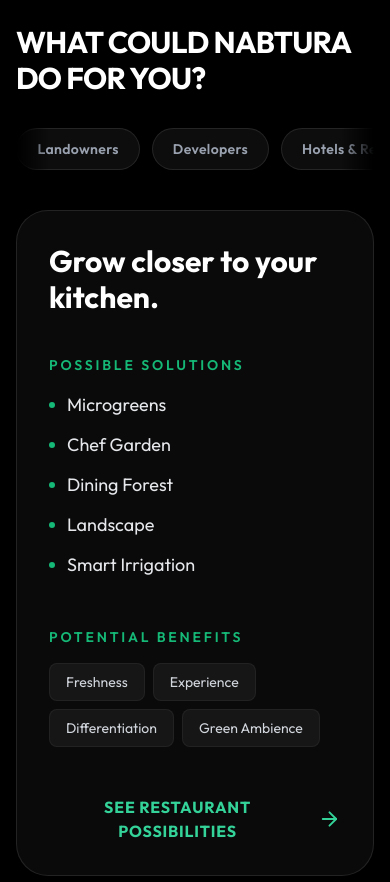
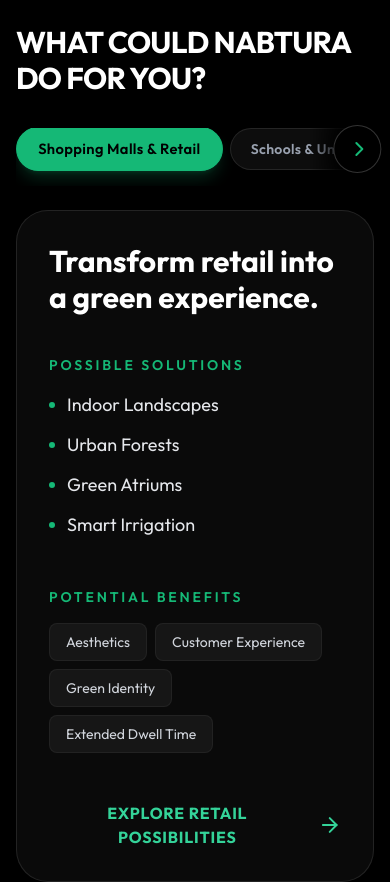
Before and after one commit to Knoweb/Nabtura-web, a Next.js app in the folder frontend/: page / in a window 390 px wide. Shown: the part 6540-7422 px from the top of the page. Built offline with nearby package versions, Linux system fonts and the light colour scheme.

Commit message:
chore: cleanup code

```diff
--- a/frontend/src/components/home/WhoWeServe.tsx
+++ b/frontend/src/components/home/WhoWeServe.tsx
@@ -128,17 +128,23 @@
   const [isHovered, setIsHovered] = useState(false);
 
   useEffect(() => {
-    if (!scrollRef.current || isHovered) return;
+    if (isHovered) return;
     const interval = setInterval(() => {
-      if (scrollRef.current) {
-        const { scrollLeft, scrollWidth, clientWidth } = scrollRef.current;
-        if (scrollLeft + clientWidth >= scrollWidth - 10) {
-          scrollRef.current.scrollTo({ left: 0, behavior: "smooth" });
-        } else {
-          scrollRef.current.scrollBy({ left: 200, behavior: "smooth" });
+      setActiveAudience((current) => {
+        const currentIndex = audiences.findIndex(a => a.id === current);
+        const nextIndex = (currentIndex + 1) % audiences.length;
+
+        if (scrollRef.current) {
+          const buttons = scrollRef.current.querySelectorAll('button');
+          if (buttons[nextIndex]) {
+             // Scroll the next button into view centrally
+             buttons[nextIndex].scrollIntoView({ behavior: 'smooth', block: 'nearest', inline: 'center' });
+          }
         }
-      }
-    }, 3000);
+
+        return audiences[nextIndex].id;
+      });
+    }, 4000); // 4 seconds per slide
     return () => clearInterval(interval);
   }, [isHovered]);
 
@@ -167,17 +173,9 @@
             onMouseEnter={() => setIsHovered(true)}
             onMouseLeave={() => setIsHovered(false)}
           >
-            {/* Left Scroll Button */}
-            <button
-              onClick={() => scroll("left")}
-              className="absolute left-0 z-20 w-10 h-10 rounded-full bg-black/80 flex items-center justify-center text-white border border-white/20 shadow-lg hover:bg-nabtura-green hover:text-black transition-colors -ml-2 opacity-0 group-hover/scroll:opacity-100 hidden md:flex"
-            >
-              <ChevronLeft className="w-5 h-5" />
-            </button>
-
             <div
               ref={scrollRef}
-              className="flex overflow-x-auto gap-3 pb-4 snap-x w-full px-2"
+              className="flex overflow-x-auto gap-3 pb-4 snap-x w-full pr-12"
               style={{ scrollbarWidth: 'none', msOverflowStyle: 'none' }}
             >
               <style dangerouslySetInnerHTML={{__html: `
@@ -198,17 +196,22 @@
               ))}
             </div>
 
-            {/* Right Scroll Button */}
-            <button
-              onClick={() => scroll("right")}
-              className="absolute right-0 z-20 w-10 h-10 rounded-full bg-black/80 flex items-center justify-center text-white border border-white/20 shadow-lg hover:bg-nabtura-green hover:text-black transition-colors -mr-2 opacity-0 group-hover/scroll:opacity-100 hidden md:flex"
-            >
-              <ChevronRight className="w-5 h-5" />
-            </button>
+            {/* Always visible Right Scroll Button */}
+            <div className="absolute right-0 z-20 pb-4">
+              <motion.button
+                onClick={() => scroll("right")}
+                animate={{ x: [0, 8, 0] }}
+                transition={{ repeat: Infinity, duration: 2, ease: "easeInOut" }}
+                whileHover={{ scale: 1.1 }}
+                whileTap={{ scale: 0.9 }}
+                className="w-12 h-12 rounded-full bg-black flex items-center justify-center text-nabtura-green border border-white/20 shadow-[0_0_20px_rgba(0,0,0,0.9)] hover:bg-nabtura-green hover:text-black transition-colors"
+              >
+                <ChevronRight className="w-6 h-6 ml-1" />
+              </motion.button>
+            </div>
 
-            {/* Optional gradient fade on edges to indicate scrolling */}
-            <div className="absolute left-0 top-0 bottom-4 w-8 bg-gradient-to-r from-black to-transparent pointer-events-none z-10" />
-            <div className="absolute right-0 top-0 bottom-4 w-8 bg-gradient-to-l from-black to-transparent pointer-events-none z-10" />
+            {/* Gradient fade on right edge to indicate scrolling */}
+            <div className="absolute right-0 top-0 bottom-4 w-16 bg-gradient-to-l from-black via-black/80 to-transparent pointer-events-none z-10" />
           </div>
 
           {/* Bottom Section: Dynamic Content */}
--- a/frontend/src/components/layout/Header.tsx
+++ b/frontend/src/components/layout/Header.tsx
@@ -4,11 +4,13 @@
 import { Menu, X, ChevronDown, Sprout, Droplets, TreePine, Globe2, ArrowRight } from "lucide-react";
 import { useState, useEffect } from "react";
 import { motion, AnimatePresence } from "framer-motion";
+import { usePathname } from "next/navigation";
 
 export default function Header() {
   const [isMobileMenuOpen, setIsMobileMenuOpen] = useState(false);
-  const [activeMenu, setActiveMenu] = useState<string | null>(null);
   const [isScrolled, setIsScrolled] = useState(false);
+  const pathname = usePathname();
+  const [activeHash, setActiveHash] = useState("");
 
   useEffect(() => {
     const handleScroll = () => setIsScrolled(window.scrollY > 20);
@@ -16,43 +18,55 @@
     return () => window.removeEventListener("scroll", handleScroll);
   }, []);
 
-  const solutionsMenu = [
-    {
-      title: "GROW FOOD",
-      icon: Sprout,
-      color: "text-nabtura-light-green",
-      links: [
-        { name: "Nabtura Smart Greenhouses", href: "/solutions/smart-greenhouses" },
-        { name: "Nabtura Smart Microgreens", href: "/solutions/smart-microgreens" }
-      ]
-    },
-    {
-      title: "MANAGE WATER",
-      icon: Droplets,
-      color: "text-nabtura-blue",
-      links: [
-        { name: "Nabtura Smart Irrigation", href: "/solutions/smart-irrigation" }
-      ]
-    },
-    {
-      title: "CREATE GREEN",
-      icon: TreePine,
-      color: "text-nabtura-green",
-      links: [
-        { name: "Nabtura Landscapes", href: "/solutions/landscapes" },
-        { name: "Nabtura Urban Forests", href: "/solutions/urban-forests" },
-        { name: "Nabtura Desert Greening", href: "/solutions/desert-greening" }
-      ]
-    },
-    {
-      title: "TRANSFORM ENVIRONMENTS",
-      icon: Globe2,
-      color: "text-nabtura-sand",
-      links: [
-        { name: "Nabtura Environmental Projects", href: "/solutions/environmental-projects" }
-      ]
+  useEffect(() => {
+    // Update active hash based on scrolling
+    const handleHash = () => setActiveHash(window.location.hash);
+    handleHash();
+    window.addEventListener("hashchange", handleHash);
+
+    const observer = new IntersectionObserver(
+      (entries) => {
+        entries.forEach((entry) => {
+          if (entry.isIntersecting) {
+            setActiveHash(`#${entry.target.id}`);
+          }
+        });
+      },
+      { rootMargin: "-100px 0px -80% 0px" } // Triggers when section passes top 100px
+    );
+
+    // Delay slightly to ensure DOM is ready
+    setTimeout(() => {
+      const sections = document.querySelectorAll("section[id]");
+      sections.forEach((section) => observer.observe(section));
+    }, 500);
+
+    return () => {
+      window.removeEventListener("hashchange", handleHash);
+      observer.disconnect();
+    };
+  }, [pathname]);
+
+  const navLinks = [
+    { name: "HOME", href: "/" },
+    { name: "SOLUTIONS", href: "/solutions" },
+    { name: "WHO WE SERVE", href: "/#who-we-serve" },
+    { name: "WORK WITH NABTURA", href: "/#how-we-work" },
+    { name: "POSSIBILITIES", href: "/possibilities" },
+    { name: "ABOUT", href: "/about" },
+    { name: "CONTACT", href: "/contact" },
+  ];
+
+  const checkIsActive = (href: string) => {
+    if (href.startsWith("/#")) {
+      const hash = href.substring(1);
+      return pathname === "/" && activeHash === hash;
     }
-  ];
+    if (href === "/") {
+      return pathname === "/" && (!activeHash || activeHash === "#hero" || activeHash === "");
+    }
+    return pathname.startsWith(href);
+  };
 
   return (
     <header className={`fixed top-0 w-full z-50 transition-all duration-300 ${
@@ -70,36 +84,42 @@
           {/* Desktop Navigation & CTA */}
           <div className="hidden xl:flex items-center gap-6">
             <nav className="flex items-center gap-6">
-              <Link href="/" className="text-xs font-bold tracking-wider text-gray-300 hover:text-white transition-colors uppercase whitespace-nowrap">
-                HOME
-              </Link>
-
-              <Link href="/solutions" className="text-xs font-bold tracking-wider text-gray-300 hover:text-white transition-colors uppercase whitespace-nowrap">
-                SOLUTIONS
-              </Link>
-
-              <Link href="/#who-we-serve" className="text-xs font-bold tracking-wider text-gray-300 hover:text-white transition-colors uppercase whitespace-nowrap">
-                WHO WE SERVE
-              </Link>
-              <Link href="/#how-we-work" className="text-xs font-bold tracking-wider text-gray-300 hover:text-white transition-colors uppercase whitespace-nowrap">
-                WORK WITH NABTURA
-              </Link>
-              <Link href="/possibilities" className="text-xs font-bold tracking-wider text-gray-300 hover:text-white transition-colors uppercase whitespace-nowrap">
-                POSSIBILITIES
-              </Link>
-              <Link href="/about" className="text-xs font-bold tracking-wider text-gray-300 hover:text-white transition-colors uppercase whitespace-nowrap">
-                ABOUT
-              </Link>
-              <Link href="/contact" className="text-xs font-bold tracking-wider text-gray-300 hover:text-white transition-colors uppercase whitespace-nowrap">
-                CONTACT
-              </Link>
+              {navLinks.map((link) => {
+                const isActive = checkIsActive(link.href);
+                return (
+                  <Link href={link.href} key={link.name} passHref legacyBehavior>
+                    <motion.a
+                      whileHover={{ scale: 1.05 }}
+                      whileTap={{ scale: 0.95 }}
+                      className={`relative text-xs font-bold tracking-wider uppercase whitespace-nowrap transition-colors py-2 cursor-pointer ${
+                        isActive ? "text-nabtura-green" : "text-gray-300 hover:text-white"
+                      }`}
+                    >
+                      {link.name}
+                      {/* Active Indicator Underline Animation */}
+                      {isActive && (
+                        <motion.div
+                          layoutId="activeNavTab"
+                          className="absolute -bottom-1 left-0 right-0 h-0.5 bg-nabtura-green"
+                          initial={{ opacity: 0 }}
+                          animate={{ opacity: 1 }}
+                          transition={{ type: "spring", stiffness: 300, damping: 30 }}
+                        />
+                      )}
+                    </motion.a>
+                  </Link>
+                );
+              })}
             </nav>
 
-            <Link
-              href="/contact"
-              className="bg-nabtura-green text-black px-6 py-3 rounded-full text-xs font-bold tracking-widest hover:bg-nabtura-light-green hover:scale-105 transition-all uppercase shadow-lg shadow-nabtura-green/20 whitespace-nowrap ml-2"
-            >
-              START A CONVERSATION
+            <Link href="/contact" passHref legacyBehavior>
+              <motion.a
+                whileHover={{ scale: 1.05 }}
+                whileTap={{ scale: 0.95 }}
+                className="bg-nabtura-green text-black px-6 py-3 rounded-full text-xs font-bold tracking-widest hover:bg-nabtura-light-green transition-all uppercase shadow-lg shadow-nabtura-green/20 whitespace-nowrap ml-2 cursor-pointer"
+              >
+                START A CONVERSATION
+              </motion.a>
             </Link>
           </div>
 
@@ -125,20 +145,25 @@
             className="xl:hidden bg-black/95 backdrop-blur-3xl absolute top-0 left-0 w-full pt-24 px-6 overflow-y-auto"
           >
             <div className="flex flex-col gap-6 pb-20">
-              <Link href="/" className="text-xl font-bold text-white tracking-widest">HOME</Link>
-
-              <div className="space-y-4">
-                <Link href="/solutions" className="text-xl font-bold text-white tracking-widest inline-block">SOLUTIONS</Link>
-              </div>
-
-              <Link href="/#who-we-serve" className="text-xl font-bold text-white tracking-widest">WHO WE SERVE</Link>
-              <Link href="/#how-we-work" className="text-xl font-bold text-white tracking-widest">WORK WITH NABTURA</Link>
-              <Link href="/possibilities" className="text-xl font-bold text-white tracking-widest">POSSIBILITIES</Link>
-              <Link href="/about" className="text-xl font-bold text-white tracking-widest">ABOUT</Link>
-              <Link href="/contact" className="text-xl font-bold text-white tracking-widest">CONTACT</Link>
+              {navLinks.map((link) => {
+                const isActive = checkIsActive(link.href);
+                return (
+                  <Link
+                    key={link.name}
+                    href={link.href}
+                    onClick={() => setIsMobileMenuOpen(false)}
+                    className={`text-xl font-bold tracking-widest transition-colors ${
+                      isActive ? "text-nabtura-green" : "text-white"
+                    }`}
+                  >
+                    {link.name}
+                  </Link>
+                );
+              })}
 
               <Link
                 href="/contact"
+                onClick={() => setIsMobileMenuOpen(false)}
                 className="bg-nabtura-green text-black text-center px-8 py-4 rounded-full text-sm font-bold tracking-widest hover:bg-nabtura-light-green transition-all uppercase mt-8"
               >
                 START A CONVERSATION
```
